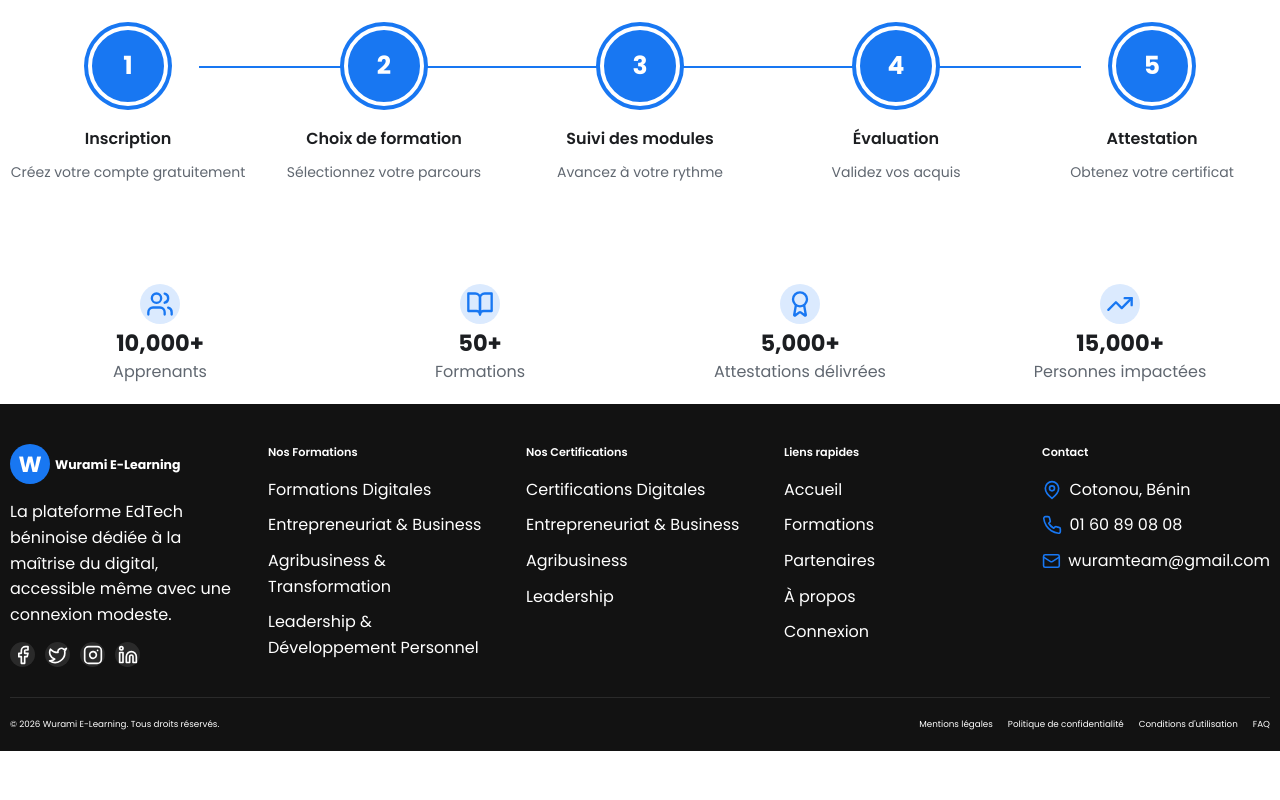
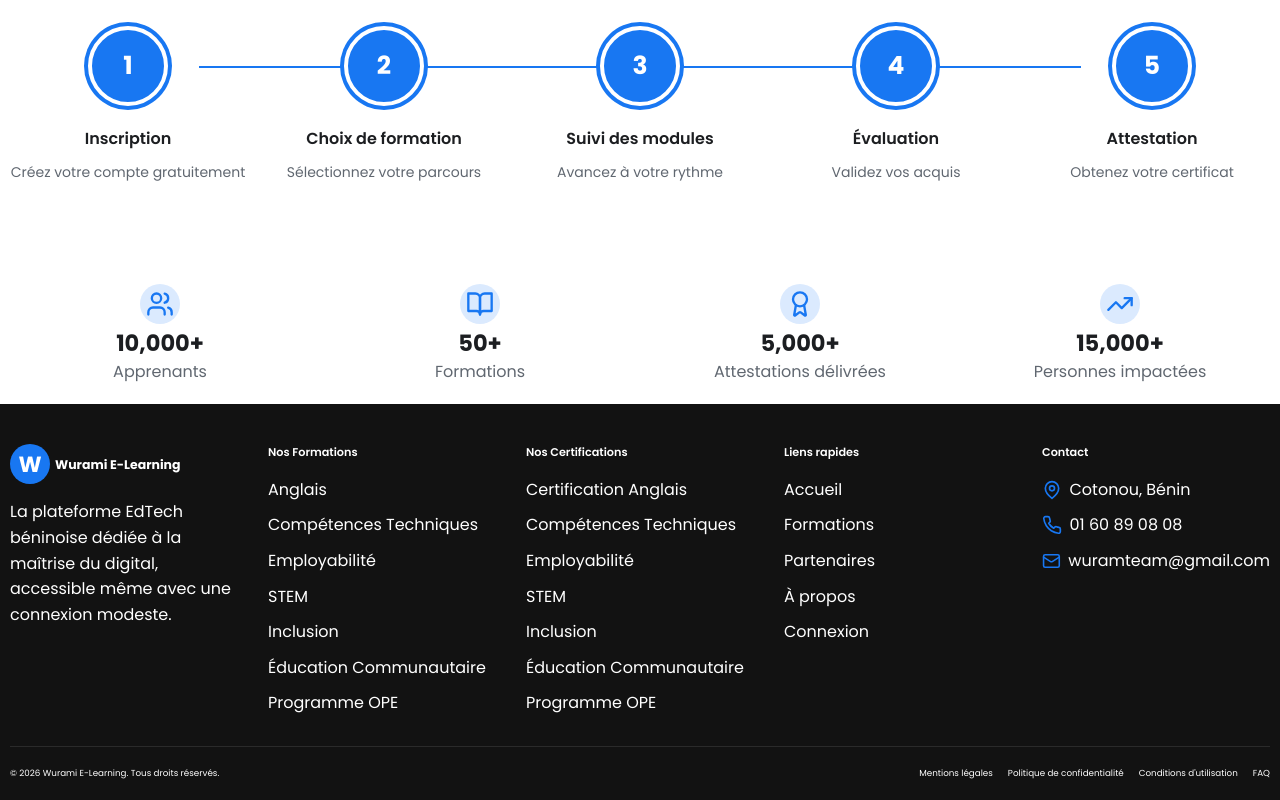
Before and after one commit to VOGLOSSOU/win-academy-fronend-app, a Next.js app: page / in a window 1280 px wide. Shown: the part 3630-4430 px from the top of the page. Before the commit the page ends 4381 px from the top, so only its background shows below. Built offline with nearby package versions, Linux system fonts and the light colour scheme.

Commit message:
footer updated

```diff
--- a/src/components/Footer.tsx
+++ b/src/components/Footer.tsx
@@ -1,23 +1,29 @@
 'use client';
 
 import Link from 'next/link';
-import { Facebook, Twitter, Instagram, Linkedin, Mail, Phone, MapPin } from 'lucide-react';
+import { Mail, Phone, MapPin } from 'lucide-react';
 
 export default function Footer() {
   const currentYear = new Date().getFullYear();
 
   const footerLinks = {
     formations: [
-      { href: '/formations?category=digital', label: 'Formations Digitales' },
-      { href: '/formations?category=entrepreneuriat', label: 'Entrepreneuriat & Business' },
-      { href: '/formations?category=agribusiness', label: 'Agribusiness & Transformation' },
-      { href: '/formations?category=leadership', label: 'Leadership & Développement Personnel' },
+      { href: '/formations?category=anglais', label: 'Anglais' },
+      { href: '/formations?category=techniques', label: 'Compétences Techniques' },
+      { href: '/formations?category=employabilite', label: 'Employabilité' },
+      { href: '/formations?category=stem', label: 'STEM' },
+      { href: '/formations?category=inclusion', label: 'Inclusion' },
+      { href: '/formations?category=communaute', label: 'Éducation Communautaire' },
+      { href: '/formations?category=ope', label: 'Programme OPE' },
     ],
     certifications: [
-      { href: '/certifications?category=digital', label: 'Certifications Digitales' },
-      { href: '/certifications?category=entrepreneuriat', label: 'Entrepreneuriat & Business' },
-      { href: '/certifications?category=agribusiness', label: 'Agribusiness' },
-      { href: '/certifications?category=leadership', label: 'Leadership' },
+      { href: '/certifications?category=anglais', label: 'Certification Anglais' },
+      { href: '/certifications?category=techniques', label: 'Compétences Techniques' },
+      { href: '/certifications?category=employabilite', label: 'Employabilité' },
+      { href: '/certifications?category=stem', label: 'STEM' },
+      { href: '/certifications?category=inclusion', label: 'Inclusion' },
+      { href: '/certifications?category=communaute', label: 'Éducation Communautaire' },
+      { href: '/certifications?category=ope', label: 'Programme OPE' },
     ],
     legal: [
       { href: '/mentions-legales', label: 'Mentions légales' },
@@ -42,20 +48,6 @@
             <p className="text-gray-400 mb-6">
               La plateforme EdTech béninoise dédiée à la maîtrise du digital, accessible même avec une connexion modeste.
             </p>
-            <div className="flex gap-4">
-              <a href="#" className="w-10 h-10 rounded-full bg-white/10 flex items-center justify-center hover:bg-primary transition-colors">
-                <Facebook size={20} />
-              </a>
-              <a href="#" className="w-10 h-10 rounded-full bg-white/10 flex items-center justify-center hover:bg-primary transition-colors">
-                <Twitter size={20} />
-              </a>
-              <a href="#" className="w-10 h-10 rounded-full bg-white/10 flex items-center justify-center hover:bg-primary transition-colors">
-                <Instagram size={20} />
-              </a>
-              <a href="#" className="w-10 h-10 rounded-full bg-white/10 flex items-center justify-center hover:bg-primary transition-colors">
-                <Linkedin size={20} />
-              </a>
-            </div>
           </div>
 
           {/* Formations */}
```
